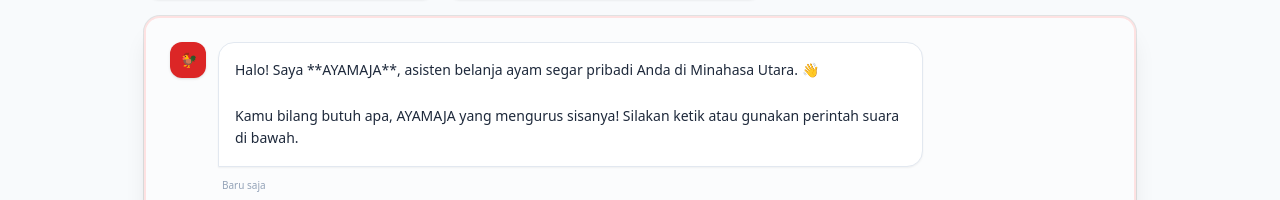
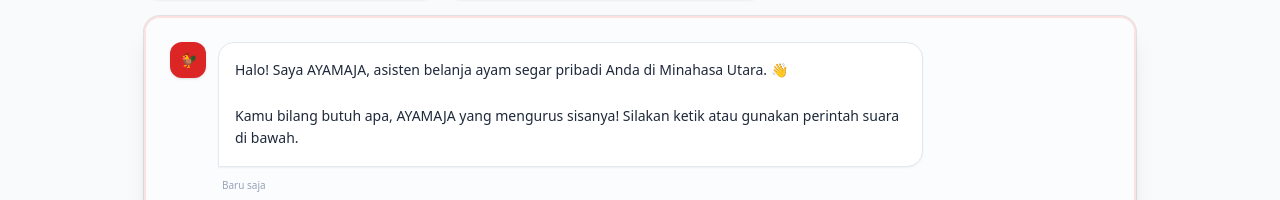
Before and after one commit to Virginia-VD2/E-BusinessProject, a Next.js app: page / in a window 1280 px wide. Shown: the part 743-943 px from the top of the page. Built offline with nearby package versions, Linux system fonts and the light colour scheme; no server answers.

Commit message:
fix: remove all markdown asterisks and add stripMarkdown helper for clean AI chat responses

```diff
--- a/src/app/admin/page.tsx
+++ b/src/app/admin/page.tsx
@@ -161,18 +161,18 @@ export default function AdminDashboardPage() {
       const qLower = query.toLowerCase();
 
       if (qLower.includes('omset') || qLower.includes('pendapatan')) {
-        aiText = `📈 **Analisis Omset Hari Ini:**\n- Total penjualan terkumpul: **Rp 4.680.000** (130 kg terdistribusi).\n- Pelanggan UMKM menyumbang 68% omset.\n- Trend peningkatan 14% dibandingkan hari kemarin. Profit margin rata-rata: 22%.`;
+        aiText = `📈 Analisis Omset Hari Ini:\n- Total penjualan terkumpul: Rp 4.680.000 (130 kg terdistribusi).\n- Pelanggan UMKM menyumbang 68% omset.\n- Trend peningkatan 14% dibandingkan hari kemarin. Profit margin rata-rata: 22%.`;
       } else if (qLower.includes('naik') || qLower.includes('harga') || qLower.includes('2.000')) {
         const currentOmset = 130 * basePrice;
         const newOmset = 130 * (basePrice + 2000);
         const diff = newOmset - currentOmset;
-        aiText = `💡 **Simulasi Kenaikan Harga +Rp 2.000/kg:**\n- Harga baru: **Rp ${(basePrice + 2000).toLocaleString('id-ID')}/kg**.\n- Potensi kenaikan pendapatan harian: **+Rp ${diff.toLocaleString('id-ID')}**.\n- *Rekomendasi AI:* Berikan kuota harga khusus untuk 3 pelanggan UMKM langganan agar tingkat retensi tetap di atas 90%.`;
+        aiText = `💡 Simulasi Kenaikan Harga +Rp 2.000/kg:\n- Harga baru: Rp ${(basePrice + 2000).toLocaleString('id-ID')}/kg.\n- Potensi kenaikan pendapatan harian: +Rp ${diff.toLocaleString('id-ID')}.\n- Rekomendasi AI: Berikan kuota harga khusus untuk 3 pelanggan UMKM langganan agar tingkat retensi tetap di atas 90%.`;
       } else if (qLower.includes('umkm') || qLower.includes('follow up') || qLower.includes('pelanggan')) {
-        aiText = `🤝 **Daftar UMKM Perlu Follow-Up (Prediksi Restock):**\n1. **Resto Minahasa Jaya** - Terakhir pesan 3 hari lalu (Tingkat konsumsi: 20kg/2 hari). *Rekomendasikan Penawaran B2B Tier 20kg*.\n2. **Warung Mbak Ani** - Belum pesan untuk slot besok subuh. Kirim pengingat WhatsApp otomatis?`;
+        aiText = `🤝 Daftar UMKM Perlu Follow-Up (Prediksi Restock):\n1. Resto Minahasa Jaya - Terakhir pesan 3 hari lalu (Tingkat konsumsi: 20kg/2 hari). Rekomendasikan Penawaran B2B Tier 20kg.\n2. Warung Mbak Ani - Belum pesan untuk slot besok subuh. Kirim pengingat WhatsApp otomatis?`;
       } else if (qLower.includes('stok') || qLower.includes('pesan') || qLower.includes('peternak')) {
-        aiText = `📦 **Rekomendasi Pembelian ke Peternak (Mitra Minut):**\n- Stok saat ini: **${currentStockKg} kg**.\n- Prediksi kebutuhan Jumat-Sabtu: **220 kg**.\n- **Disarankan Order:** **150 kg** malam ini dari Peternakan Kalawat untuk tiba besok jam 04.00 WITA.`;
+        aiText = `📦 Rekomendasi Pembelian ke Peternak (Mitra Minut):\n- Stok saat ini: ${currentStockKg} kg.\n- Prediksi kebutuhan Jumat-Sabtu: 220 kg.\n- Disarankan Order: 150 kg malam ini dari Peternakan Kalawat untuk tiba besok jam 04.00 WITA.`;
       } else {
-        aiText = `🤖 **Saran AI Seller AYAMAJA:** Berdasarkan analisis tren belanja Minahasa Utara, permintaan ayam segar paling tinggi ada di slot jam 06:00 WITA. Pastikan proses pemotongan dan penimbangan selesai sebelum jam 05:30 WITA.`;
+        aiText = `🤖 Saran AI Seller AYAMAJA: Berdasarkan analisis tren belanja Minahasa Utara, permintaan ayam segar paling tinggi ada di slot jam 06:00 WITA. Pastikan proses pemotongan dan penimbangan selesai sebelum jam 05:30 WITA.`;
       }
 
       setCopilotMessages((prev) => [
--- a/src/app/page.tsx
+++ b/src/app/page.tsx
@@ -49,6 +49,16 @@ interface ChatMessage {
     tier: string;
   };
 }
+
+const stripMarkdown = (text: string) => {
+  if (!text) return '';
+  return text
+    .replace(/\*\*/g, '')
+    .replace(/\*/g, '')
+    .replace(/__/g, '')
+    .replace(/_/g, '')
+    .replace(/#{1,6}\s?/g, '');
+};
 
 const SAMPLE_PROMPTS = [
   'Mau ayam 2 kg potong 10, antar besok jam 7 pagi WITA...',
@@ -109,7 +119,7 @@ export default function HomePage() {
     {
       id: 'msg-1',
       sender: 'ai',
-      text: 'Halo! Saya **AYAMAJA**, asisten belanja ayam segar pribadi Anda di Minahasa Utara. 👋\n\nKamu bilang butuh apa, AYAMAJA yang mengurus sisanya! Silakan ketik atau gunakan perintah suara di bawah.',
+      text: 'Halo! Saya AYAMAJA, asisten belanja ayam segar pribadi Anda di Minahasa Utara. 👋\n\nKamu bilang butuh apa, AYAMAJA yang mengurus sisanya! Silakan ketik atau gunakan perintah suara di bawah.',
       timestamp: 'Baru saja',
     },
   ]);
@@ -159,7 +169,7 @@ export default function HomePage() {
         const aiMsg: ChatMessage = {
           id: `ai-${Date.now()}`,
           sender: 'ai',
-          text: `Siap! Saya telah men-generate **Draft AI Quotation B2B** khusus usaha Anda.\n\n` + quo.aiRecommendation,
+          text: `Siap! Saya telah men-generate Draft AI Quotation B2B khusus usaha Anda.\n\n` + quo.aiRecommendation,
           timestamp: new Date().toLocaleTimeString('id-ID', { hour: '2-digit', minute: '2-digit' }),
           b2bQuotation: {
             quotationNumber: quo.quotationNumber,
@@ -182,11 +192,11 @@ export default function HomePage() {
 
       const aiReplyText =
         `Siap, saya paham! 🐓\n\n` +
-        `Saya siapkan **Ayam Broiler Segar (${kgVal} kg)** dengan pilihan potongan **${selectedCut.replace('_', ' ')}**.\n` +
-        `• Est. Harga Daging: **Rp ${dynamicPricing.estimatedPrice.toLocaleString('id-ID')}** (Rp ${BASE_PRICE_PER_KG.toLocaleString('id-ID')}/kg)\n` +
-        `• Ongkir (${deliveryInfo.zone}): **Rp ${deliveryInfo.fee.toLocaleString('id-ID')}**\n` +
-        `• Slot Pengiriman: **${selectedSlot}**\n\n` +
-        `💡 *Rekomendasi AI Cart*: Apakah Anda mau menambahkan **2 pasang Hati & Ampela Segar (+Rp 8.000)** untuk melengkapi olahan Anda?`;
+        `Saya siapkan Ayam Broiler Segar (${kgVal} kg) dengan pilihan potongan ${selectedCut.replace('_', ' ')}.\n` +
+        `• Est. Harga Daging: Rp ${dynamicPricing.estimatedPrice.toLocaleString('id-ID')} (Rp ${BASE_PRICE_PER_KG.toLocaleString('id-ID')}/kg)\n` +
+        `• Ongkir (${deliveryInfo.zone}): Rp ${deliveryInfo.fee.toLocaleString('id-ID')}\n` +
+        `• Slot Pengiriman: ${selectedSlot}\n\n` +
+        `💡 Rekomendasi AI Cart: Apakah Anda mau menambahkan 2 pasang Hati & Ampela Segar (+Rp 8.000) untuk melengkapi olahan Anda?`;
 
       const aiMsg: ChatMessage = {
         id: `ai-${Date.now()}`,
@@ -219,7 +229,7 @@ export default function HomePage() {
       {
         id: `ai-confirm-${Date.now()}`,
         sender: 'ai',
-        text: `🎉 **${item.name}** berhasil dimasukkan ke keranjang belanja Anda! Klik keranjang di kanan atas untuk lanjut checkout.`,
+        text: `${item.name} berhasil dimasukkan ke keranjang belanja Anda! Klik keranjang di kanan atas untuk lanjut checkout.`,
         timestamp: 'Baru saja',
       },
     ]);
@@ -349,7 +359,7 @@ export default function HomePage() {
                             : 'bg-white text-slate-800 border border-slate-200 rounded-bl-none shadow-sm'
                         }`}
                       >
-                        <div className="whitespace-pre-line">{msg.text}</div>
+                        <div className="whitespace-pre-line">{stripMarkdown(msg.text)}</div>
 
                         {/* AI Cross-selling & Cart Suggestion UI */}
                         {msg.suggestionItem && (
```
